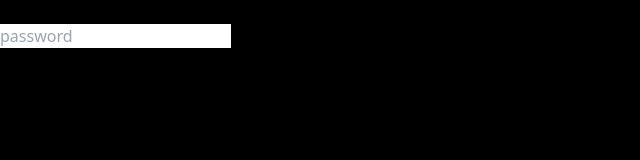
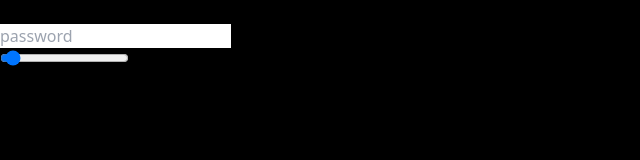
Before and after one commit to MKAIF5/ReactJs-Password-Generator-With-Tailwand, a React (Vite) app in the folder ReactJs-Password-Generator/: page / in a window 1280 px wide. Shown: the top 160 px of the page, without its empty margins (0-640 px from the left). Built offline with nearby package versions, Linux system fonts and the light colour scheme.

Commit message:
65% work completed

```diff
--- a/ReactJs-Password-Generator/src/App.jsx
+++ b/ReactJs-Password-Generator/src/App.jsx
@@ -39,10 +39,26 @@ function App() {
             type="text"
             value={password}
             placeholder="password"
-           readOnly
+            readOnly
           />
-          <button className="outline-none bg-blue-700 text-white
-          px-3 py-0.5 shrink-0">Copy</button>
+          <button
+            className="outline-none bg-blue-700 text-white
+          px-3 py-0.5 shrink-0"
+          >
+            Copy
+          </button>
+        </div>
+        <div className="flex text-sm gap-x-2">
+          <div className="flex items-center gap-x-1">
+            <input
+              className="cursor-pointer"
+              type="range"
+              min={6}
+              max={50}
+              value={length}
+            />
+            <label>Length: {length}</label>
+          </div>
         </div>
       </div>
     </>
```
